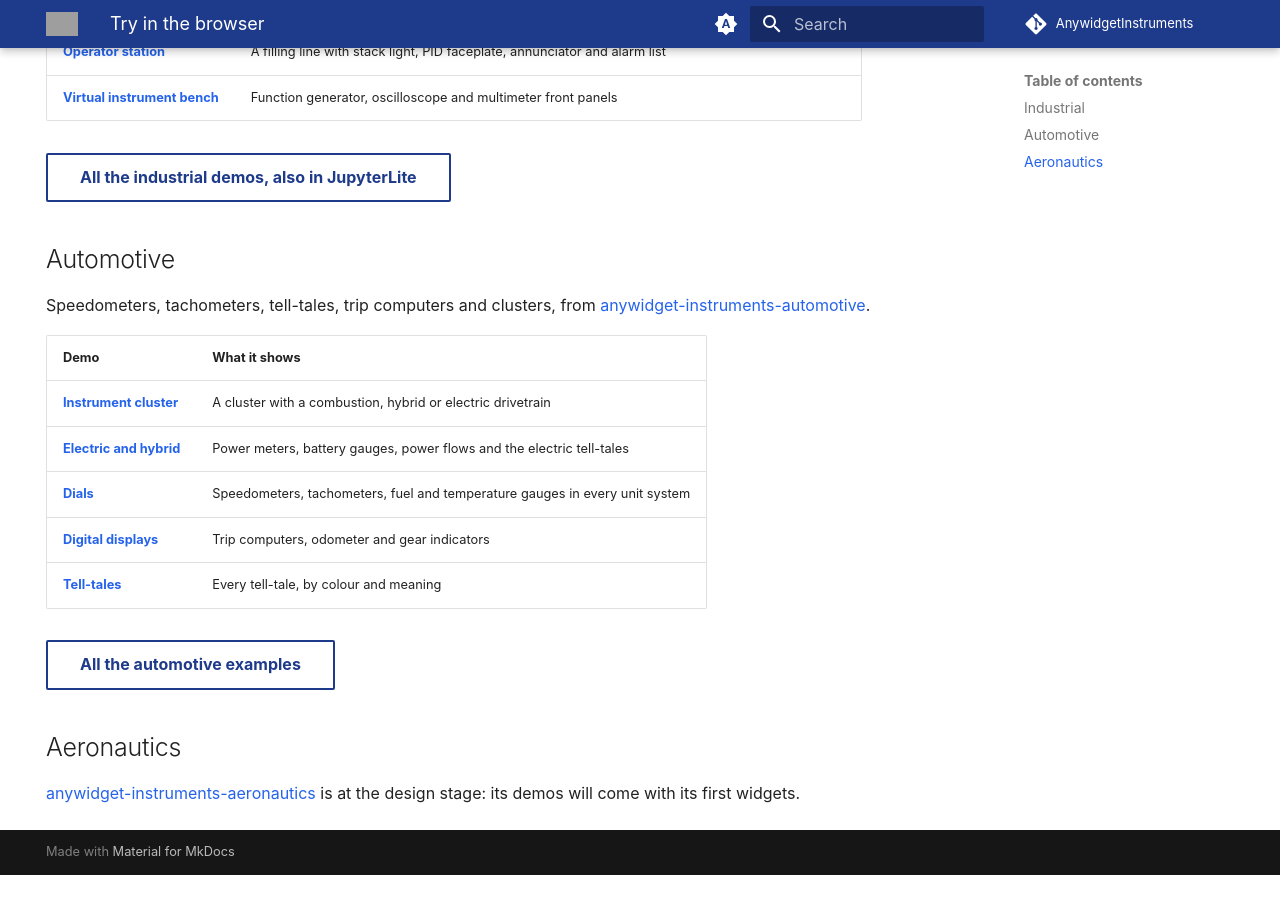
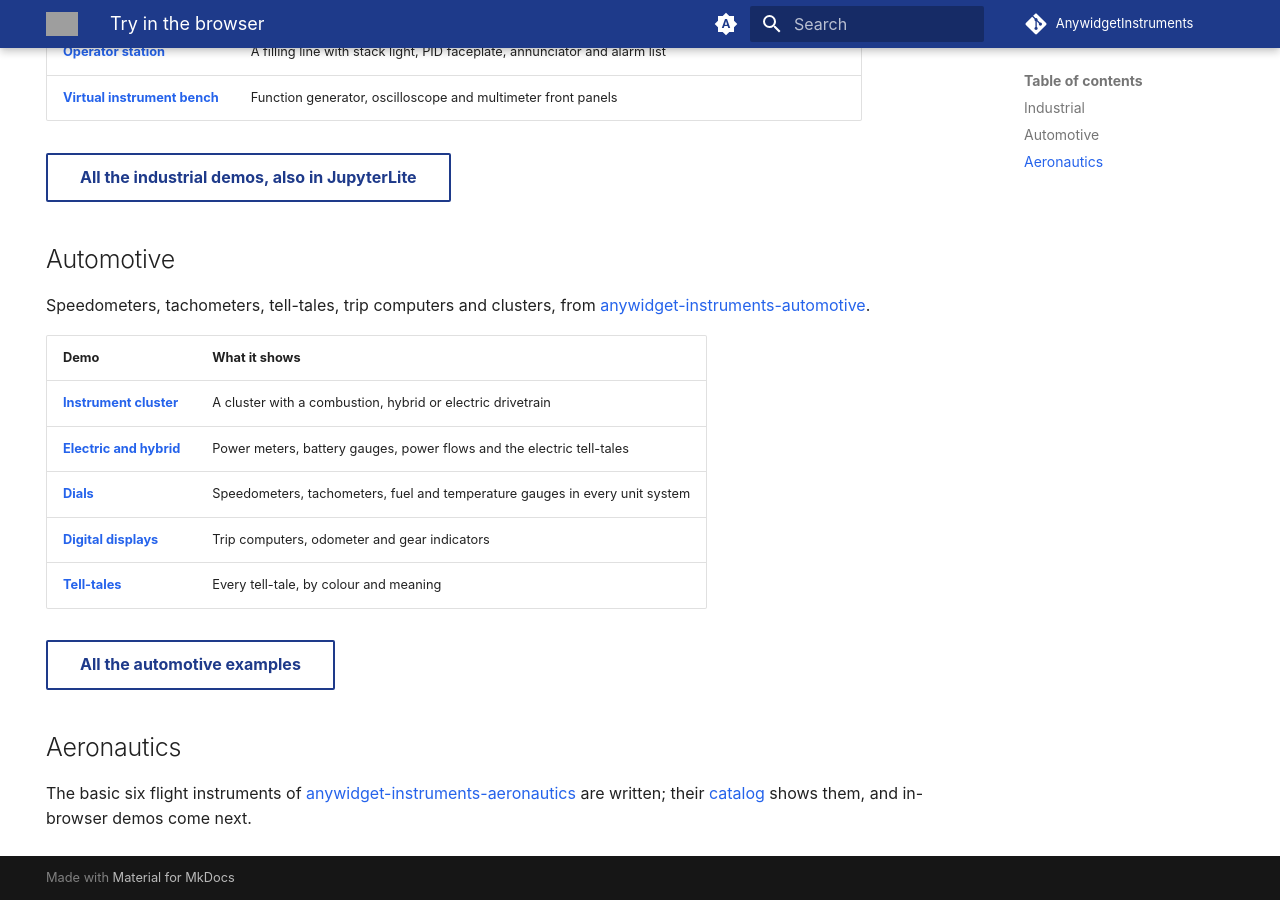
Before and after one commit to AnywidgetInstruments/anywidgetinstruments.github.io, an MkDocs documentation site: the page built from docs/try.md, in a window 1280 px wide and 900 px high, scrolled down 666 px. Built offline with MkDocs 1.6.1 and Material for MkDocs 9.7.7, drawn with Linux system fonts in a browser that asks for light colours; before the commit the page ends 1541 px from its top, so only the background shows below that; grey boxes are pictures that could not be loaded.

Commit message:
Give the status of the aeronautics library
Its basic six flight instruments are written; the landing page and the
Try page still called it a design.

Assisted-by: AI

```diff
--- a/docs/try.md
+++ b/docs/try.md
@@ -47,5 +47,7 @@ Speedometers, tachometers, tell-tales, trip computers and clusters, from
 
 ## Aeronautics
 
-[anywidget-instruments-aeronautics](anywidget-instruments-aeronautics/) is at
-the design stage: its demos will come with its first widgets.
+The basic six flight instruments of
+[anywidget-instruments-aeronautics](anywidget-instruments-aeronautics/) are
+written; their [catalog](anywidget-instruments-aeronautics/widgets/) shows them,
+and in-browser demos come next.
```
Also changed, not shown: docs/index.md (+1 -1 lines).
